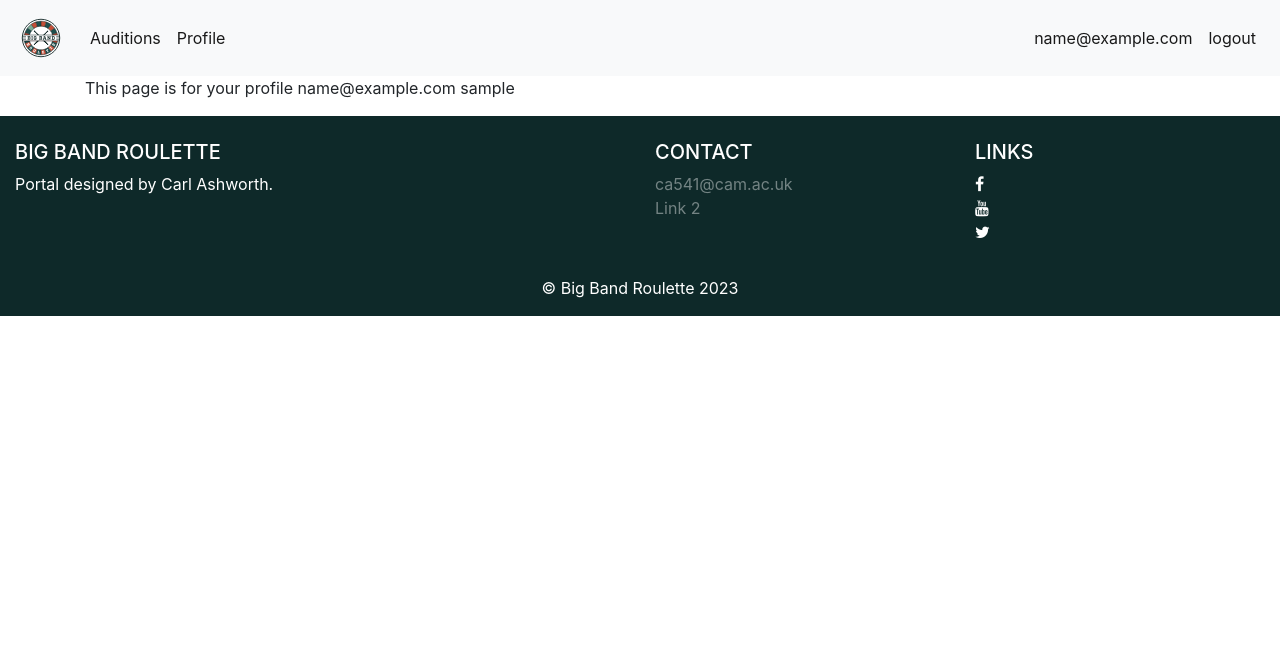
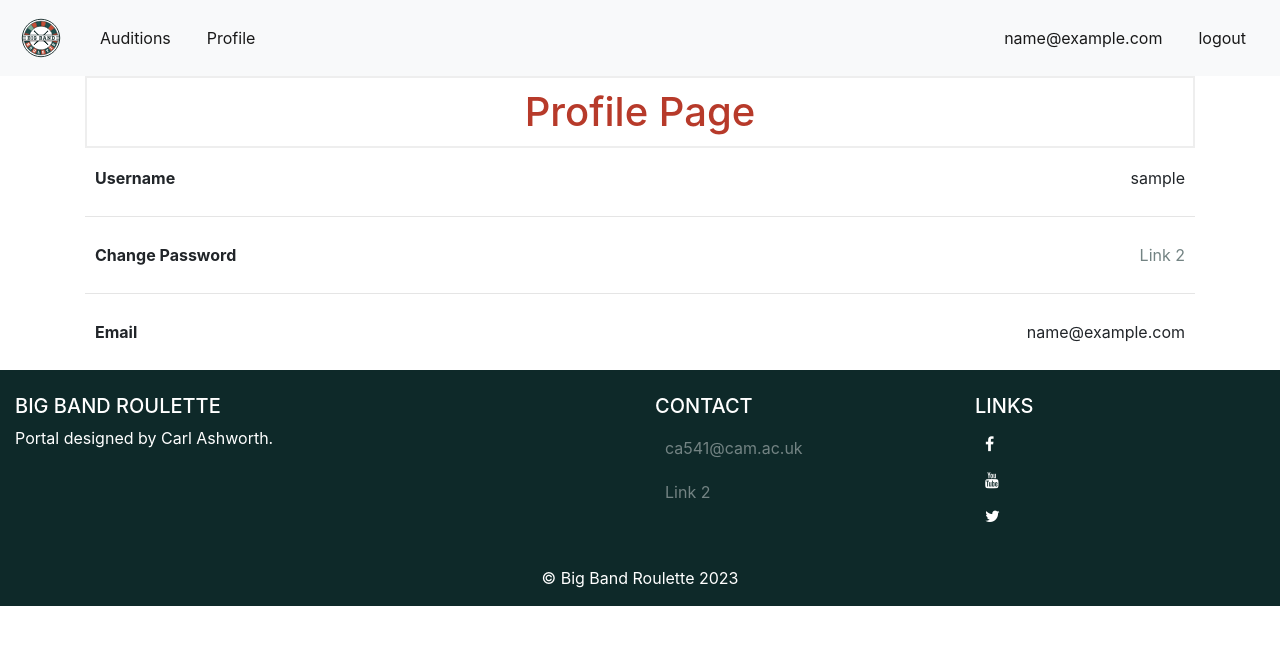
Before and after one commit to big-band-roulette/musicians-portal, a Flask app: page /profile in a window 1280 px wide. Shown: the top 645 px of the page. Run offline with Flask 3, Linux system fonts and the light colour scheme; a user stored in the database is signed in; tables that the repository leaves empty hold one stand-in row (values such as "Sample post"); some libraries are stand-ins or nearby versions.

Commit message:
added change and reset password, improved profile

```diff
--- a/app.py
+++ b/app.py
@@ -5,6 +5,7 @@ from flask_security import Security, roles_required,current_user, auth_required,
 from database import db_session
 from models import User, Role, Audition, AuditionUserLink, Event
 from config import Config
+from flask_mailman import Mail
 
 # Create app
 app = Flask(__name__)
@@ -17,6 +18,9 @@ app.config.from_object(Config)
 # Setup Flask-Security
 user_datastore = SQLAlchemySessionUserDatastore(db_session, User, Role)
 app.security = Security(app, user_datastore)
+
+# mail setup
+mail = Mail(app)
 
 # Views
 
--- a/static/css/style.css
+++ b/static/css/style.css
@@ -28,3 +28,15 @@ h1 {
 a {
   color: var(--ai-gray)
 }
+
+ul {
+  list-style: none;
+  padding: 0;
+}
+
+li {
+  display: flex;
+  justify-content: space-between;
+  align-items: center;
+  padding: 10px;
+}
--- a/templates/profile.html
+++ b/templates/profile.html
@@ -1,11 +1,22 @@
 {% extends "base.html" %}
 {% block content %}
-  This page is for your profile
-  {% if current_user.is_authenticated %}
-    {{ current_user.email }}
-    {{ current_user.username }}
-  {% else %}
-    Login
-  {% endif %}
+  <h1>Profile Page</h1>
+  <ul>
+    <li>
+      <strong>Username</strong>
+      {{ current_user.username }}
+    </li>
+    <hr>
+    <li>
+      <strong>Change Password</strong>
+      <a href='{{ url_for("security.change_password") }}'>Link 2</a>
+    </li>
+    <hr>
+    <li>
+      <strong>Email</strong>
+      {{ current_user.email }}
+    </li>
+    <!-- Add more list items as needed -->
+  </ul>
   <!-- <img src="{{ url_for('static', filename='images/logo_colour.svg') }}" class="image" /> -->
 {% endblock content %}
```
Also changed, not shown: config.py (+19 -0 lines), templates/security/change_password.html (added, +20 -0 lines), templates/security/forgot_password.html (added, +15 -0 lines), 1 other file.
